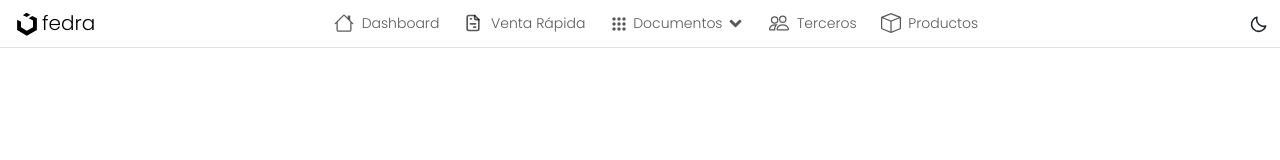
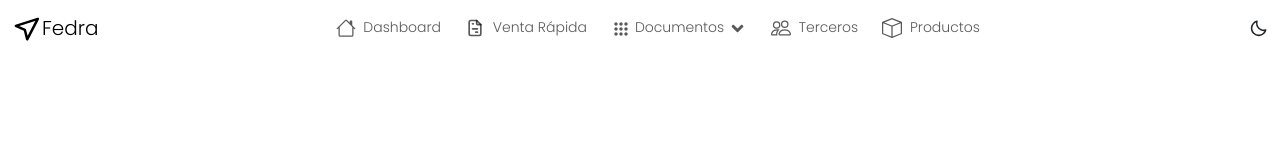
Before and after one commit to gbdiaz1209/Fedra, a React (Create React App) app in the folder ReactUI/fedra-ui/: page / in a window 1280 px wide. Shown: the top 160 px of the page. Built offline with nearby package versions, Linux system fonts and the light colour scheme.

Commit message:
Top nav bar

```diff
--- a/ReactUI/fedra-ui/src/components/layout/FedraIcon/FedraIcon.css
+++ b/ReactUI/fedra-ui/src/components/layout/FedraIcon/FedraIcon.css
@@ -1,5 +1,10 @@
-.circle-icon-size {
-    width: 30px;
-    height: 30px;
+.divider{
+  border-left: 2px dashed ; /* Border on the left */
+  width: 10px;
+  height: 25px;
+}
 
+
+.icon-rotate{
+    transform: rotate(95deg);
 }
--- a/ReactUI/fedra-ui/src/components/layout/FedraIcon/FedraIcon.js
+++ b/ReactUI/fedra-ui/src/components/layout/FedraIcon/FedraIcon.js
@@ -1,15 +1,12 @@
-import { DiUikit } from 'react-icons/di';
-import { IconContext } from 'react-icons';
+import { LuMousePointer2 } from 'react-icons/lu';
 import './FedraIcon.css';
-
 
 export function FedraIcon() {
   return (
-    <IconContext.Provider
-        value={{ className: 'flex justify-content-center   circle-icon-size' }}>
-      <div>
-        <DiUikit />fedra
-      </div>
-    </IconContext.Provider>
+    <>
+      <LuMousePointer2 className='icon-rotate' size={30}/>
+        {/* &nbsp; <span className="divider"></span> */}
+        Fedra
+    </>
   );
 }
--- a/ReactUI/fedra-ui/src/components/layout/MegaMenu/MegaMenu.css
+++ b/ReactUI/fedra-ui/src/components/layout/MegaMenu/MegaMenu.css
@@ -1,12 +1,5 @@
-/* .navbar .nav-link.active {
-  text-decoration: none !important;
-  text-decoration: underline;
-  border-bottom: 3px solid var(--bs-primary);
-  color: var(--bs-primary);
-} */
-
 @media only screen and (min-width: 600px) {
-  .documentosNav {
+  .dropdown-mega-menu {
     width: 25em;
     padding-bottom: 1em;
   }
--- a/ReactUI/fedra-ui/src/components/layout/MegaMenu/MegaMenu.js
+++ b/ReactUI/fedra-ui/src/components/layout/MegaMenu/MegaMenu.js
@@ -7,7 +7,7 @@ import Row from 'react-bootstrap/Row';
 import Col from 'react-bootstrap/Col';
 import Nav from 'react-bootstrap/Nav';
 
-import { FaAngleDown, FaAngleUp } from 'react-icons/fa';
+import { FaAngleDown } from 'react-icons/fa';
 
 import './MegaMenu.css';
 
@@ -37,9 +37,9 @@ export function MegaMenu( props ) {
       show={show}
       onMouseEnter={() => setShow(true)}
       onMouseLeave={() => setShow(false)}
-      className='d-inline-flex align-items-center'
+      className='d-inline-flex align-items-center '
       renderMenuOnMount={true}>
-          <Container className="documentosNav">
+          <Container className="dropdown-mega-menu fade-in">
             <Row>
               <Col xs="12" md="6" className="text-left">
                 <Dropdown.Header>
@@ -61,7 +61,7 @@ export function MegaMenu( props ) {
                 </Dropdown.Item>
                 <Dropdown.Item>
                   <Nav.Link href="/">
-                    <a className="nav-link" role="button">
+                    <a className="nav-link" role="button" >
                       Private
                     </a>
                   </Nav.Link>
--- a/ReactUI/fedra-ui/src/components/layout/NavigationBar/NavigationBar.css
+++ b/ReactUI/fedra-ui/src/components/layout/NavigationBar/NavigationBar.css
@@ -1,40 +1,41 @@
-  .menu-hover {
-    text-decoration: none !important;
-  }
-
-  .menu-hover:hover {
-    /* text-decoration: underline;
-    border-bottom: 3px solid var(--bs-primary); */
-    color: var(--bs-primary) !important;
+.dropdown-toggle::after {
+  display: none;
 }
 
 .navbar .nav-link.active {
   text-decoration: none !important;
-    /* text-decoration: underline;
-    border-bottom: 3px solid var(--bs-primary); */
   color: var(--bs-primary);
-
-  }
-  .dropdown-toggle::after {
-    display: none;
 }
 
+.navbar-abajo {
+  box-shadow: 0 3px 10px rgba(0,0,0,0.15);
+}
 
 .bg-light {
   --bs-bg-opacity: 1;
-    /* background-color: rgba(var(--bs-light-rgb), var(--bs-bg-opacity)) !important; */
   background-color: white !important;
 }
 
+@media (min-width: 576px) {
 
-.navbar {
-  --bs-navbar-padding-x: 0;
-  --bs-navbar-padding-y: 0.3rem;
-  --bs-navbar-brand-padding-y: 0;
-  --bs-navbar-nav-link-padding-x: 0.5rem;
-    padding: var(--bs-navbar-padding-y) var(--bs-navbar-padding-x);
+  .dropdown:hover .dropdown-menu{
+    margin-top: 0;
+  }
+  .menu-hover:hover{
+    color: var(--bs-primary) !important;
+  }
 }
 
-.dropdown-menu {
-  --bs-dropdown-spacer: 0;
+.fade-in {
+  animation-name: fadeInOpacity;
+  animation-duration: 0.3s;
 }
+
+@keyframes fadeInOpacity {
+  from {
+    opacity: 0;
+  }
+  to {
+    opacity: 1;
+  }
+}
--- a/ReactUI/fedra-ui/src/components/layout/NavigationBar/NavigationBar.js
+++ b/ReactUI/fedra-ui/src/components/layout/NavigationBar/NavigationBar.js
@@ -19,6 +19,18 @@ import { toggleTheme, getCurrenttheme } from './../Theme/ConfigTheme';
 export const NavigationBar = () => {
 
   const [currentTheme, setCurrentTheme] = useState("");
+  const [scrolled, setScrolled] = useState(false);
+
+  const handleScroll = () => {
+    const offset = window.scrollY;
+    if (offset > 100) {
+      setScrolled(true);
+    } else {
+      setScrolled(false);
+    }
+  };
+
+  window.addEventListener('scroll', handleScroll);
 
   useEffect(() => {
     if(currentTheme === ""){
@@ -35,7 +47,7 @@ export const NavigationBar = () => {
 
   return (
     <>
-      <Navbar expand="lg" fixed="top" className='border-bottom'  bg={currentTheme}>
+      <Navbar expand="lg" fixed="top" className={scrolled ? 'navbar-abajo' : ''}  bg={currentTheme}>
         <Container fluid>
           <Navbar.Brand href="#" className="d-inline-flex justify-content-center align-items-center" >
             <FedraIcon />
@@ -83,6 +95,7 @@ export const NavigationBar = () => {
           </Navbar.Collapse>
         </Container>
       </Navbar>
+      <div style={{ paddingTop: '50px' }}></div>
     </>
   )
 }
```
Also changed, not shown: ReactUI/fedra-ui/src/components/app/AppScreen.js (+0 -9 lines). Lines whose indentation alone changed are shown as unchanged.
